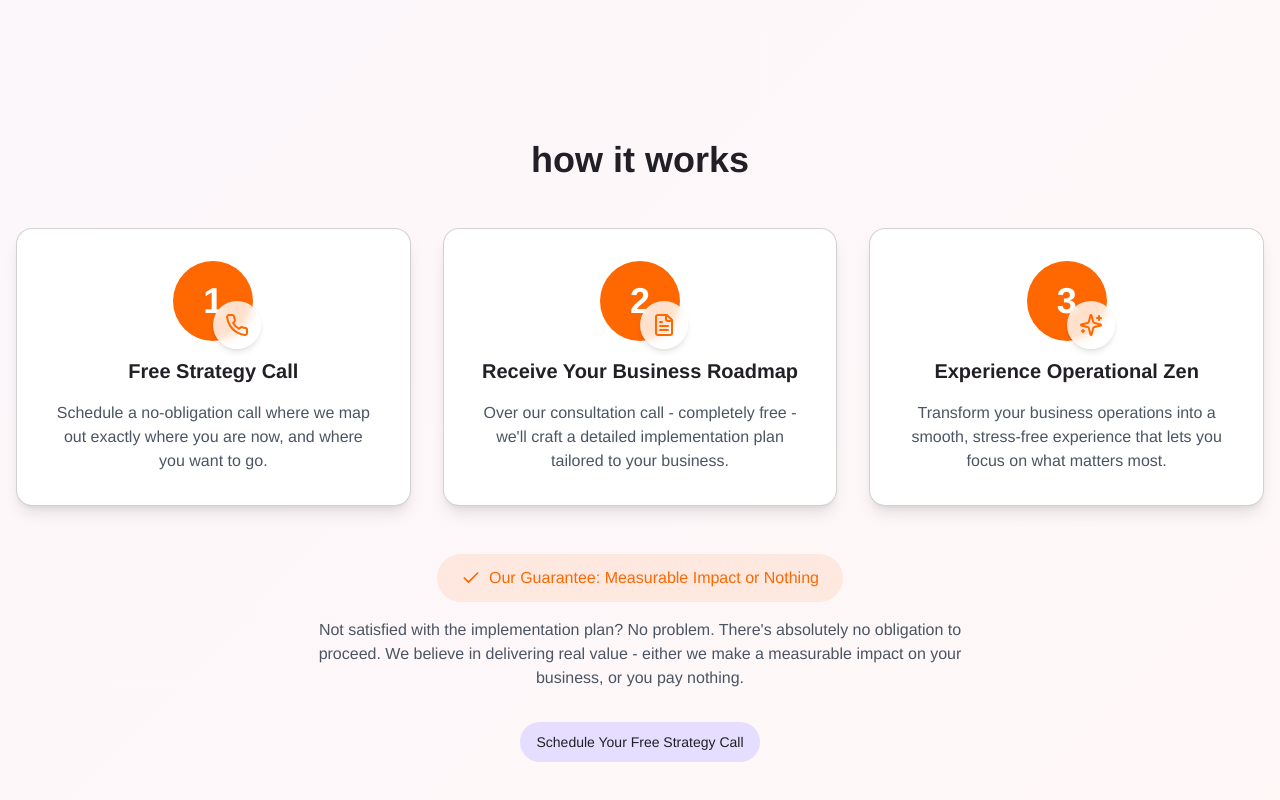
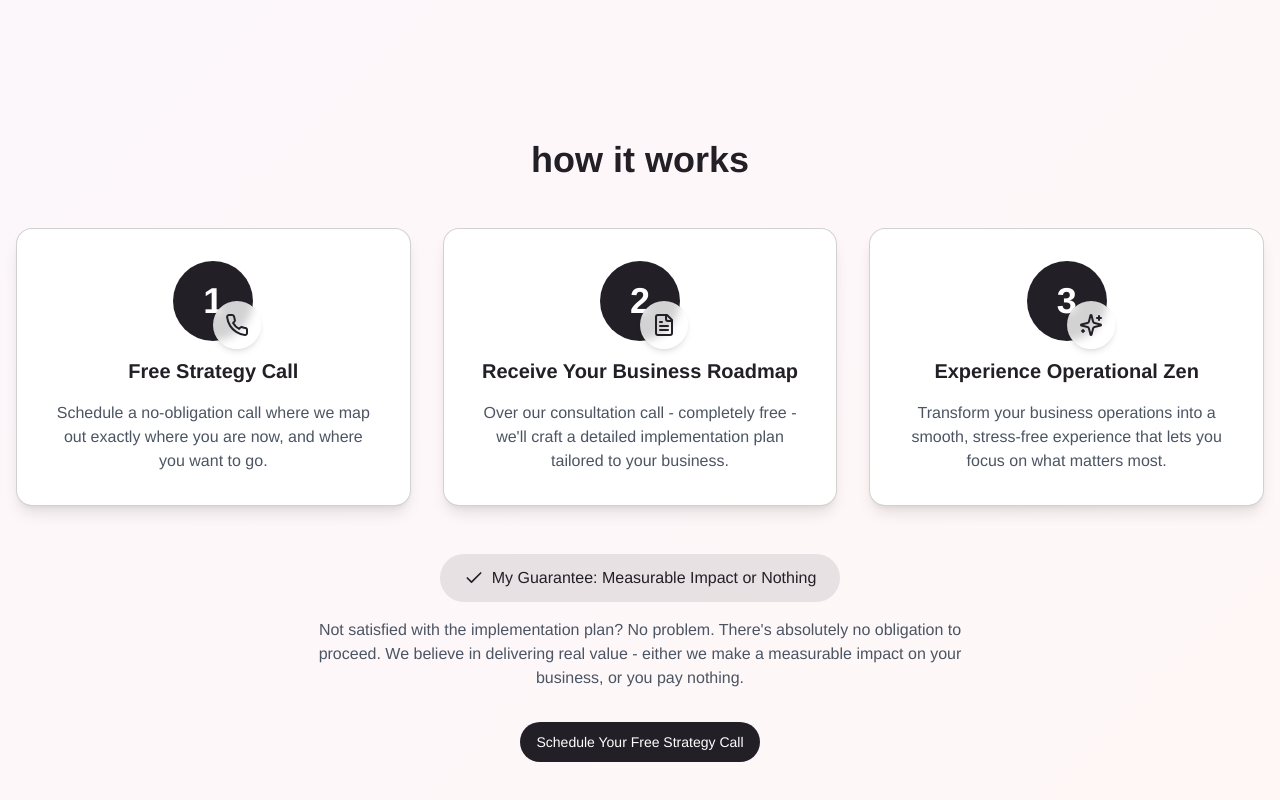
Before and after one commit to annalisaiob/convertify-helper, a React (Vite) app: page / in a window 1280 px wide. Shown: the part 2618-3418 px from the top of the page. Built offline with nearby package versions, Linux system fonts and the light colour scheme.

Commit message:
Update How It Works section
Change the color of icons and background numbers in the How It Works section. Update the "Our Guarantee" text to "My Guarantee" and modify the button color accordingly.
[skip gpt_engineer]

```diff
--- a/src/components/HowItWorks.tsx
+++ b/src/components/HowItWorks.tsx
@@ -13,11 +13,11 @@ export const HowItWorks = () => {
           <Card className="bg-white border-secondary/20 p-8 shadow-lg">
             <div className="flex flex-col items-center text-center space-y-4">
               <div className="relative">
-                <div className="w-20 h-20 rounded-full bg-[#FF6700] flex items-center justify-center">
+                <div className="w-20 h-20 rounded-full bg-[#221F26] flex items-center justify-center">
                   <span className="text-4xl font-heading font-bold text-white">1</span>
                 </div>
                 <div className="absolute -bottom-2 -right-2 w-12 h-12 rounded-full bg-white/80 backdrop-blur-sm shadow-md flex items-center justify-center">
-                  <Phone className="w-6 h-6 text-[#FF6700]" />
+                  <Phone className="w-6 h-6 text-[#221F26]" />
                 </div>
               </div>
               <h3 className="text-xl font-heading font-bold text-secondary mt-6">Free Strategy Call</h3>
@@ -30,11 +30,11 @@ export const HowItWorks = () => {
           <Card className="bg-white border-secondary/20 p-8 shadow-lg">
             <div className="flex flex-col items-center text-center space-y-4">
               <div className="relative">
-                <div className="w-20 h-20 rounded-full bg-[#FF6700] flex items-center justify-center">
+                <div className="w-20 h-20 rounded-full bg-[#221F26] flex items-center justify-center">
                   <span className="text-4xl font-heading font-bold text-white">2</span>
                 </div>
                 <div className="absolute -bottom-2 -right-2 w-12 h-12 rounded-full bg-white/80 backdrop-blur-sm shadow-md flex items-center justify-center">
-                  <FileText className="w-6 h-6 text-[#FF6700]" />
+                  <FileText className="w-6 h-6 text-[#221F26]" />
                 </div>
               </div>
               <h3 className="text-xl font-heading font-bold text-secondary mt-6">Receive Your Business Roadmap</h3>
@@ -47,11 +47,11 @@ export const HowItWorks = () => {
           <Card className="bg-white border-secondary/20 p-8 shadow-lg">
             <div className="flex flex-col items-center text-center space-y-4">
               <div className="relative">
-                <div className="w-20 h-20 rounded-full bg-[#FF6700] flex items-center justify-center">
+                <div className="w-20 h-20 rounded-full bg-[#221F26] flex items-center justify-center">
                   <span className="text-4xl font-heading font-bold text-white">3</span>
                 </div>
                 <div className="absolute -bottom-2 -right-2 w-12 h-12 rounded-full bg-white/80 backdrop-blur-sm shadow-md flex items-center justify-center">
-                  <Sparkles className="w-6 h-6 text-[#FF6700]" />
+                  <Sparkles className="w-6 h-6 text-[#221F26]" />
                 </div>
               </div>
               <h3 className="text-xl font-heading font-bold text-secondary mt-6">Experience Operational Zen</h3>
@@ -63,16 +63,16 @@ export const HowItWorks = () => {
         </div>
 
         <div className="mt-12 text-center">
-          <div className="inline-flex items-center gap-2 bg-[#FF6700]/10 text-[#FF6700] px-6 py-3 rounded-full">
-            <Check className="w-5 h-5" color="#FF6700" />
-            <span className="font-heading font-medium">Our Guarantee: Measurable Impact or Nothing</span>
+          <div className="inline-flex items-center gap-2 bg-[#221F26]/10 text-[#221F26] px-6 py-3 rounded-full">
+            <Check className="w-5 h-5" color="#221F26" />
+            <span className="font-heading font-medium">My Guarantee: Measurable Impact or Nothing</span>
           </div>
           <p className="mt-4 text-gray-600 max-w-2xl mx-auto font-heading">
             Not satisfied with the implementation plan? No problem. There's absolutely no obligation to proceed. We believe in delivering real value - either we make a measurable impact on your business, or you pay nothing.
           </p>
           <Button
             asChild
-            className="mt-8 bg-[#E5DEFF] hover:bg-[#FF6700] hover:text-white text-[#221F26] rounded-full transition-all duration-300 font-heading"
+            className="mt-8 bg-[#221F26] hover:bg-[#221F26]/80 text-white rounded-full transition-all duration-300 font-heading"
           >
             <a href="https://calendly.com/anna-creailab/30min" target="_blank" rel="noopener noreferrer">
               Schedule Your Free Strategy Call
```
